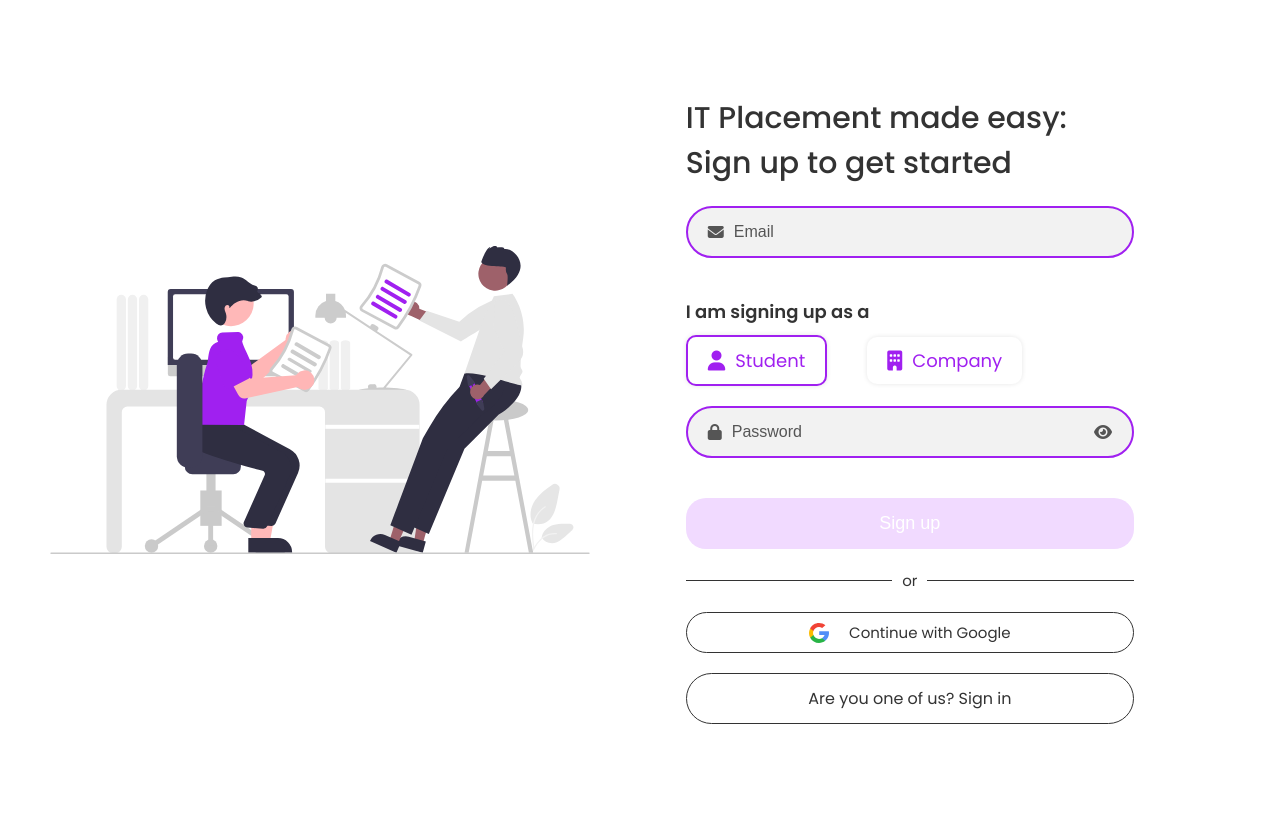
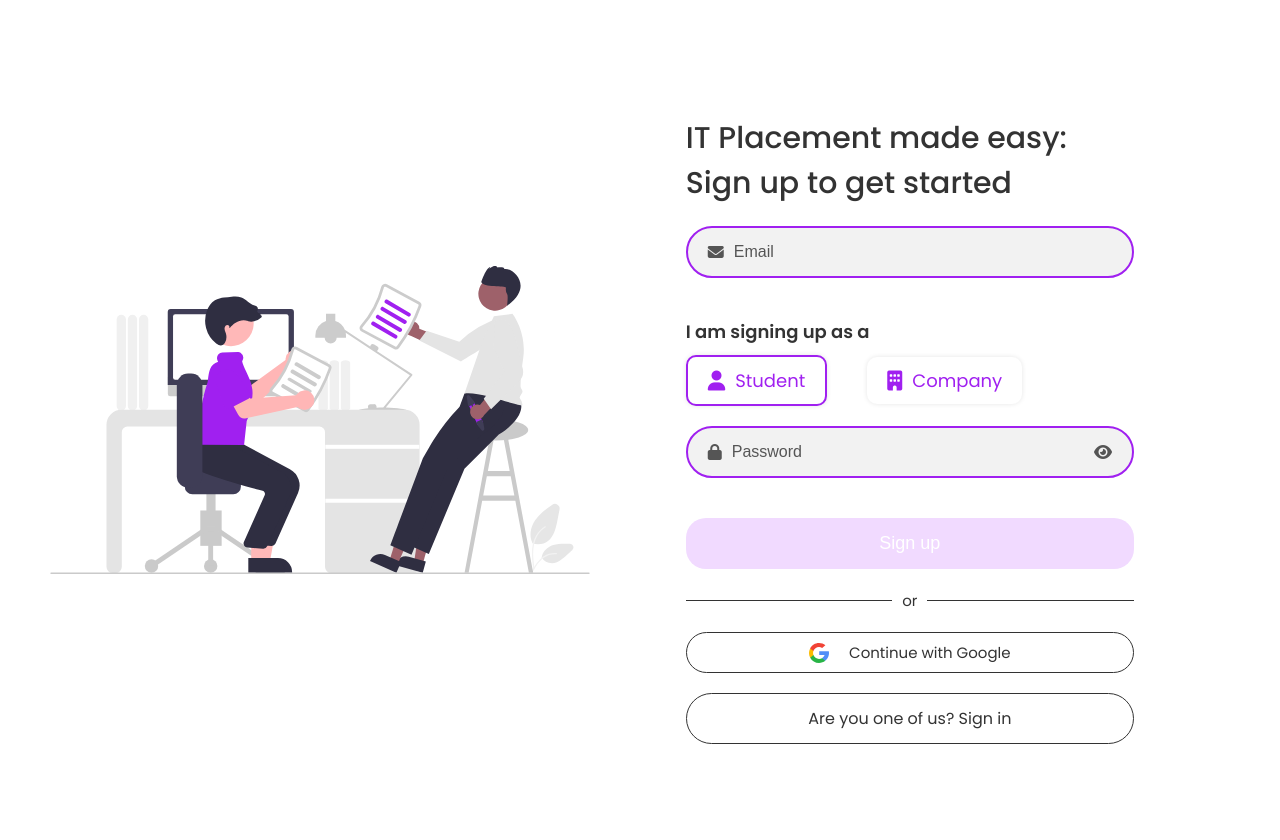
Before and after one commit to Abmichael01/recruitIT, a Django app: template templates/authenticate/register.html in a window 1280 px wide. Shown: the part 70-910 px from the top of the page. Before the commit the page ends 794 px from the top, so only its background shows below. Run offline with Django 4.2, Linux system fonts and the light colour scheme; the template is opened without the code that fills it, so the values that code supplies are empty.

Commit message:
new commit

```diff
--- a/static/css/register.css
+++ b/static/css/register.css
@@ -2,7 +2,7 @@
     background: #fff;
     display: flex;
     justify-content: center;
-    padding: 0px 50px;
+    padding: 20px 50px;
     height: fit-content;
 }
 
```
